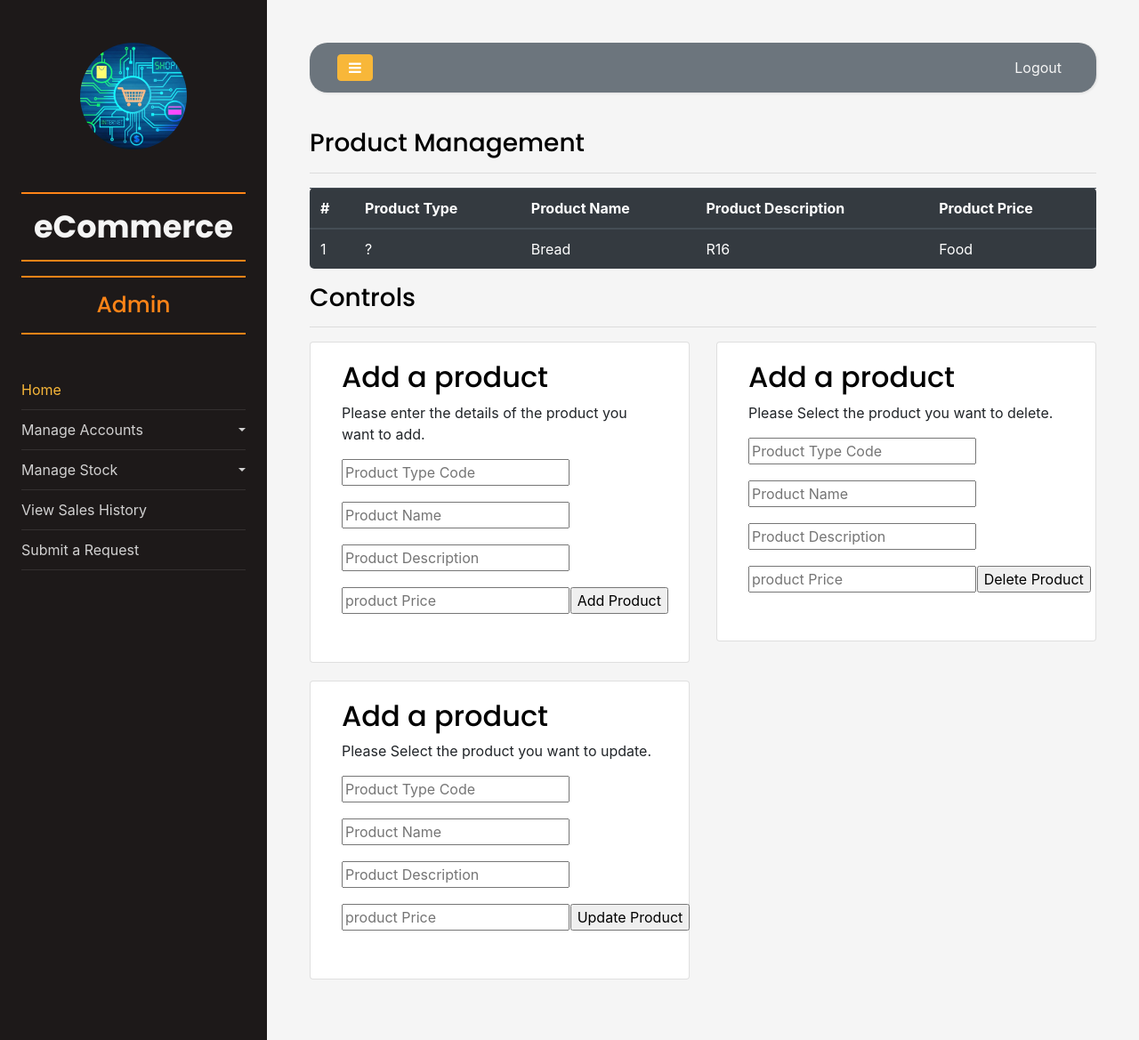
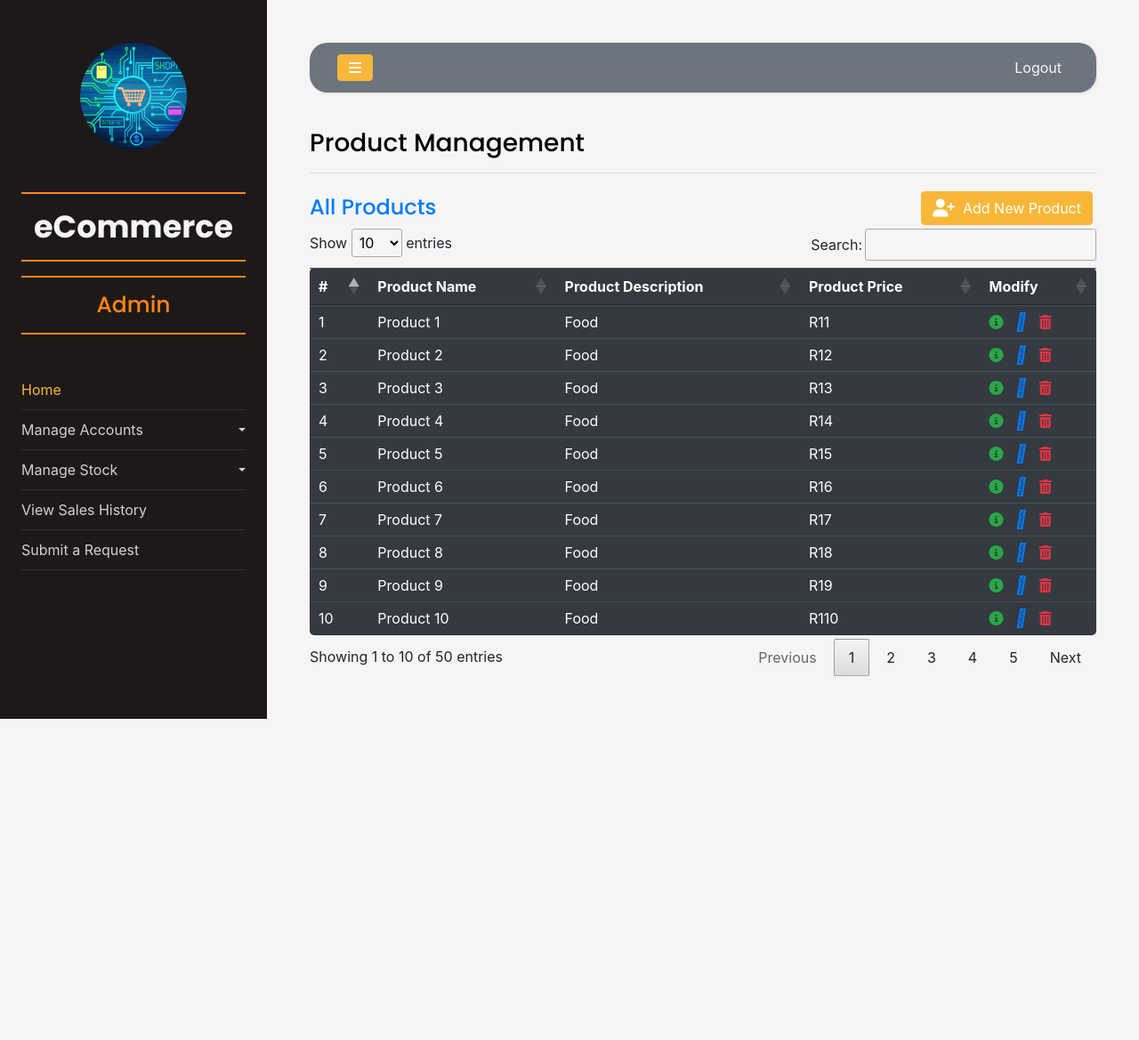
Before and after one commit to LorenzoLazarus/Electronic-Market-2, a PHP site: page /aProductManagement.php in a window 1280 px wide. Shown: the whole page at 89% size. After the commit the page ends 808 px from the top, so only its background shows below. Run offline with PHP 8.4, Linux system fonts and the light colour scheme; some libraries are stand-ins or nearby versions.

Commit message:
Update on front end of aProductManagement.php

```diff
--- a/aProductManagement.php
+++ b/aProductManagement.php
@@ -1,132 +1,100 @@
 <?php include 'aNavbar.php'; ?>
 <html lang="en">
+
 <head>
     <!-- Required meta tags -->
     <meta charset="utf-8">
     <meta name="viewport" content="width=device-width, initial-scale=1, shrink-to-fit=no">
 
+
+    <link rel="stylesheet" type="text/css" href="https://cdn.datatables.net/v/bs4/dt-1.10.21/datatables.min.css" />
+
+
     <!-- Bootstrap CSS -->
     <link rel="stylesheet" href="https://stackpath.bootstrapcdn.com/bootstrap/4.4.1/css/bootstrap.min.css" integrity="sha384-Vkoo8x4CGsO3+Hhxv8T/Q5PaXtkKtu6ug5TOeNV6gBiFeWPGFN9MuhOf23Q9Ifjh" crossorigin="anonymous">
+    <!-- Latest compiled and minified CSS -->
+    <link rel="stylesheet" href="https://maxcdn.bootstrapcdn.com/bootstrap/4.5.0/css/bootstrap.min.css">
 
-        <link href="css/dashboard.css" rel="stylesheet" type="text/css"/>
+    <link href="css/dashboard.css" rel="stylesheet" type="text/css" />
     <title>eCommerce | Product Management</title>
 </head>
+
 <body id="wrapper">
-
-        <main role="main" >
+    <main role="main">
 
         <h3>Product Management</h3>
         <hr>
         <div class="table-responsive">
+            <div class="row">
+                <div class="col-lg-6">
+                    <h4 class="mt-2 mb-2 text-primary">All Products</h4>
+                </div>
+                <div class="col-lg-6">
+                    <button type="button" class="btn btn-primary m-1 float-right" data-toggle="modal" data-target="#addModal"><i class="fas fa-user-plus fa-lg"></i>&nbsp;&nbsp;Add New Product</button>
+                    <!--<a href="#" class="btn btn-success m-1 float-right"><i class="fas fa-table fa-lg">&nbsp;&nbsp;Export to Excel</i></a>-->
+                </div>
+            </div>
+
             <table id="datatable" style="border-radius: 5px" class="table table-dark table-hover">
-                    <thead >
+                <thead>
                     <tr style="border-bottom: gold 1px solid">
                         <th scope="col">#</th>
-                            <th scope="col">Product Type</th>
                         <th scope="col">Product Name</th>
                         <th scope="col">Product Description</th>
                         <th scope="col">Product Price</th>
+                        <th scope="col">Modify</th>
                     </tr>
                 </thead>
                 <tbody>
+                    <?php for($i=1;$i<=50;$i++): ?>
                     <tr>
-                            <td>1</td>
-                            <td>?</td>
-                            <td>Bread</td>
-                            <td>R16</td>
+                        <td>
+                            <?= $i ?>
+                        </td>
+                        <td>Product
+                            <?= $i ?>
+                        </td>
                         <td>Food</td>
+                        <td>R1<?= $i ?>
+                        </td>
+                        <td>
+                            <a href="#" title="View Details" class="text-success"><i class="fas fa-info-circle fa-md"></i></a>&nbsp;&nbsp;
+                            <a href="#" title="Edit" class="text-primary"><i class="fa-edit fa-lg"></i></a>&nbsp;&nbsp;
+                            <a href="#" title="Delete" class="text-danger"><i class="fas fa-trash-alt fa-md"></i></a>
+
+                        </td>
                     </tr>
+                    <?php endfor; ?>
 
                 </tbody>
             </table>
+
+        </div>
+        <!-- Add new product -->
+        <div class="modal fade" id="addModal">
+            <div class="modal-dialog modal-dialog-centered">
+                <div class="modal-content">
+
+                    <!-- Modal Header -->
+                    <div class="modal-header">
+                        <h4 class="modal-title">Add New Product</h4>
+                        <button type="button" class="close" data-dismiss="modal">&times;</button>
                     </div>
 
-            <h3>Controls</h3>
-            <hr>
-            <div class="row">
-                <div class="col-lg-6">
-                    <div class="card">
-                        <div class="card-body">
-                            <div class="container">
-                                <header>
-                                    <h2>Add a product</h2>
-                                    <p>Please enter the details of the product you want to add.</p>
-                                </header>
-                                <form method="post" action="Includes/" class="cta">
-                                    <div class="row gtr-uniform gtr-50">
-                                        <div class="col-8 col-12-xsmall"><input type="text" name="prodTypeCode" placeholder="Product Type Code" /></div>
-                                        <br><br>
-                                        <div class="col-8 col-12-xsmall"><input type="text" name="prodName" placeholder="Product Name" /></div>
-                                        <br><br>
-                                        <div class="col-8 col-12-xsmall"><input type="text" name="prodDesc" placeholder="Product Description" /></div>
-                                        <br><br>
-                                        <div class="col-8 col-12-xsmall"><input type="text" name="prodPrice" placeholder="product Price" /></div>
-                                        <br><br>
-                                        <div class="col-4 col-12-xsmall">
-                                            <input type="submit" name="AddProd" value="Add Product" class="fit primary" />
+                    <!-- Modal body -->
+                    <div class="modal-body">
+                        <form action="" method="post" id="form-data">
+                            <div class="form-group">
+                                <input type="text" name="fname" class="form-control mt-3" placeholder="Product Name"  required>
+                                <input type="text" name="fdescription" class="form-control mt-3" placeholder="Product Description" required>
+                                <input type="text" name="fprice" class="form-control mt-3" placeholder="Product Price" required>
+                                <div class="form-group">
+                                    <input type="submit" name="insert" id="insert" value="Add Product" class="btn btn-danger btn-block mt-4">
                                 </div>
                             </div>
                         </form>
                     </div>
-                        </div>
-                    </div>
-                </div>
 
-                <div class="col-lg-6">
-                    <div class="card">
-                        <div class="card-body">
-                            <div class="container">
-                                <header>
-                                    <h2>Add a product</h2>
-                                    <p>Please Select the product you want to delete.</p>
-                                </header>
-                                <form method="post" action="Includes/" class="cta">
-                                    <div class="row gtr-uniform gtr-50">
-                                        <div class="col-8 col-12-xsmall"><input type="text" name="prodTypeCode" placeholder="Product Type Code" /></div>
-                                        <br><br>
-                                        <div class="col-8 col-12-xsmall"><input type="text" name="prodName" placeholder="Product Name" /></div>
-                                        <br><br>
-                                        <div class="col-8 col-12-xsmall"><input type="text" name="prodDesc" placeholder="Product Description" /></div>
-                                        <br><br>
-                                        <div class="col-8 col-12-xsmall"><input type="text" name="prodPrice" placeholder="product Price" /></div>
-                                        <br><br>
-                                        <div class="col-4 col-12-xsmall">
-                                            <input type="submit" name="DeleteProd" value="Delete Product" class="fit primary" />
-                                        </div>
-                                    </div>
-                                </form>
-                            </div>
-                        </div>
-                    </div>
-                </div>
-
-                <div class="col-lg-6">
-                    <div class="card">
-                        <div class="card-body">
-                            <div class="container">
-                                <header>
-                                    <h2>Add a product</h2>
-                                    <p>Please Select the product you want to update.</p>
-                                </header>
-                                <form method="post" action="Includes/" class="cta">
-                                    <div class="row gtr-uniform gtr-50">
-                                        <div class="col-8 col-12-xsmall"><input type="text" name="prodTypeCode" placeholder="Product Type Code" /></div>
-                                        <br><br>
-                                        <div class="col-8 col-12-xsmall"><input type="text" name="prodName" placeholder="Product Name" /></div>
-                                        <br><br>
-                                        <div class="col-8 col-12-xsmall"><input type="text" name="prodDesc" placeholder="Product Description" /></div>
-                                        <br><br>
-                                        <div class="col-8 col-12-xsmall"><input type="text" name="prodPrice" placeholder="product Price" /></div>
-                                        <br><br>
-                                        <div class="col-4 col-12-xsmall">
-                                            <input type="submit" name="DeleteProd" value="Update Product" class="fit primary" />
-                                        </div>
-                                    </div>
-                                </form>
-                            </div>
-                        </div>
-                    </div>
-                </div>
 
                 </div>
             </div>
@@ -142,6 +110,33 @@
     <script src="DataTables/DataTables-1.10.20/js/jquery.dataTables.min.js" type="text/javascript"></script>
     <script src="DataTables/DataTables-1.10.20/js/dataTables.bootstrap4.min.js" type="text/javascript"></script>
 
+
+
+    <!-- jQuery library -->
+    <script src="https://ajax.googleapis.com/ajax/libs/jquery/3.5.1/jquery.min.js"></script>
+
+    <!-- Popper JS -->
+    <script src="https://cdnjs.cloudflare.com/ajax/libs/popper.js/1.16.0/umd/popper.min.js"></script>
+
+    <!-- Latest compiled JavaScript -->
+    <script src="https://maxcdn.bootstrapcdn.com/bootstrap/4.5.0/js/bootstrap.min.js"></script>
+    <script src="https://kit.fontawesome.com/a076d05399.js"></script>
+
+
+    <script src="https://cdn.jsdelivr.net/npm/sweetalert2@9"></script>
+
+
+
+    <!-- Data Tables-->
+    <script type="text/javascript" src="https://cdn.datatables.net/v/bs4/dt-1.10.21/datatables.min.js"></script>
+
+
+    <script type="text/javascript">
+        $(document).ready(function() {
+            $("table").DataTable();
+        });
+
+    </script>
 </body>
 
 </html>
```
Lines whose indentation alone changed are shown as unchanged.
